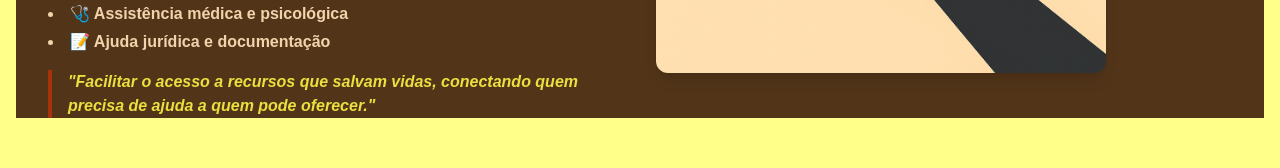
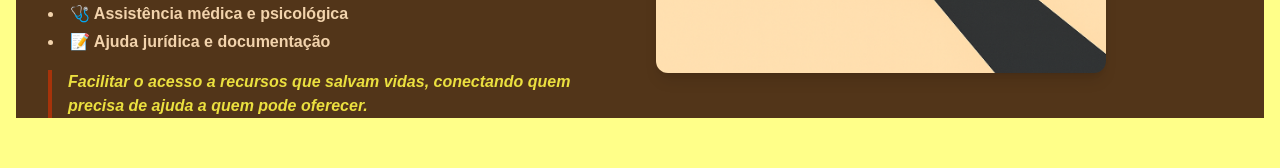
Before and after one commit to DaihSeven/client-social-connect, a Next.js app: page / in a window 1280 px wide. Shown: the part 562-730 px from the top of the page. Built offline with nearby package versions, Linux system fonts and the light colour scheme; no server answers.

Commit message:
fix: :bug: fix eslint for deploy :rocket:

```diff
--- a/src/components/HighlightedCarousel.tsx
+++ b/src/components/HighlightedCarousel.tsx
@@ -18,7 +18,7 @@ export default function HighlightedCarousel() {
                 const res = await fetch(`${API_BASE_URL}/resources`);
                 const data = await res.json();
 
-                const grouped: Record<string, Resource[]> = data.reduce((accumulator: any, currentItem: Resource) => {
+                const grouped: Record<string, Resource[]> = data.reduce((accumulator: Record<string, Resource[]>, currentItem: Resource) => {
                 accumulator[currentItem.city] ||= [];
                 accumulator[currentItem.city].push(currentItem);
                 return accumulator;
--- a/src/components/MissionSection.tsx
+++ b/src/components/MissionSection.tsx
@@ -31,7 +31,7 @@ export default function MissionSection() {
                     </ul>
 
                     <blockquote className="italic  font-semibold text-[#EBE03F] border-l-4 pl-4 border-[#A6330A]">
-                        "Facilitar o acesso a recursos que salvam vidas, conectando quem precisa de ajuda a quem pode oferecer."
+                        {"Facilitar o acesso a recursos que salvam vidas, conectando quem precisa de ajuda a quem pode oferecer."}
                     </blockquote>
         </section>
                 <figure className="relative w-[450px] aspect-[4/4]">
```
